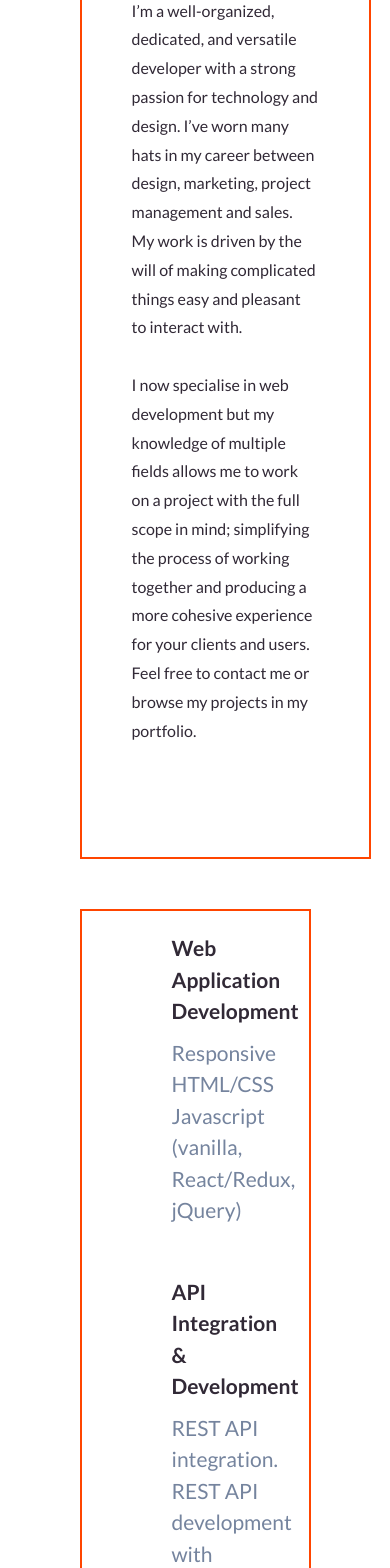
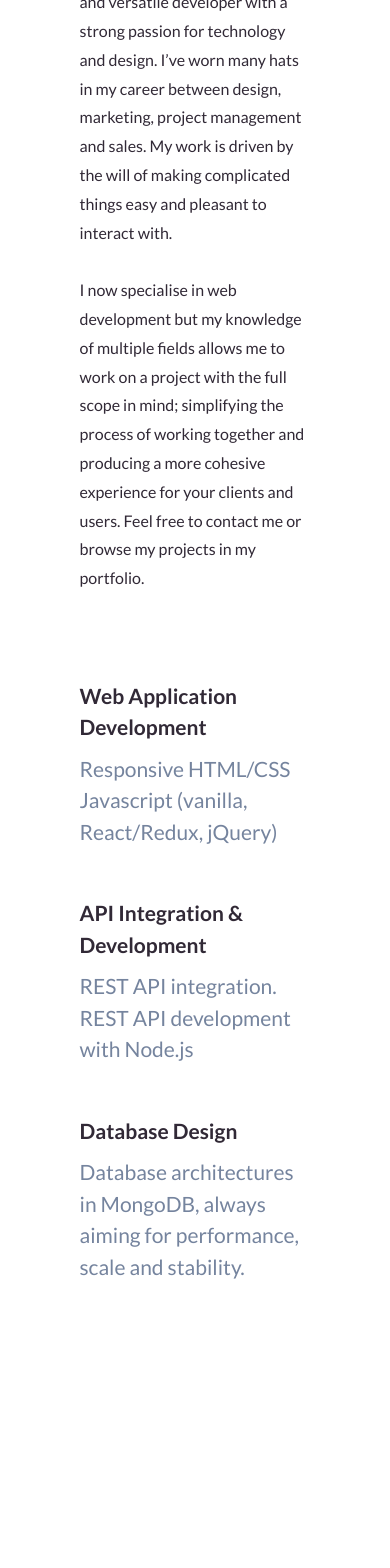
Before and after one commit to torimiller/portfolio, a React (Create React App) app in the folder client/: page /about in a window 390 px wide. Shown: the part 432-2000 px from the top of the page. Built offline with nearby package versions, Linux system fonts and the light colour scheme.

Commit message:
design touchups

```diff
--- a/client/public/index.html
+++ b/client/public/index.html
@@ -27,7 +27,7 @@
       work correctly both with client-side routing and a non-root public URL.
       Learn how to configure a non-root public URL by running `npm run build`.
     -->
-    <title>React App</title>
+    <title>Tori Miller Portfolio</title>
   </head>
   <body>
     <noscript>You need to enable JavaScript to run this app.</noscript>
--- a/client/src/App.css
+++ b/client/src/App.css
@@ -75,7 +75,6 @@ html, body {
 
 @media (max-width: 688px) {
   .nav-wrapper {
-    border: 2px solid green;
     margin: 0px auto;
     display: grid;
     grid-template-columns: 10% 20% 20% 20% 20% 10%;
@@ -196,7 +195,6 @@ html, body {
   }
 
   .about-col-left {
-    border: 2px solid blueviolet;
     grid-column-start: 1;
     grid-column-end: 4;
     grid-row: 1;
@@ -205,7 +203,6 @@ html, body {
   }
 
   .about-col-right {
-    border: 2px solid blueviolet;
     grid-column-start: 1;
     grid-column-end: 4;
     grid-row: 2;
@@ -227,18 +224,21 @@ html, body {
   }
 
   .about-col-left {
-    border: 2px solid orangered;
     grid-column-start: 1;
     grid-column-end: 4;
     grid-row: 1;
-    margin-right: 0px;
+    padding: 0;
   }
 
   .about-col-right {
-    border: 2px solid orangered;
     grid-column-start: 1;
     grid-column-end: 4;
     grid-row: 2;
+    padding: 0;
+  }
+
+  .skills {
+    padding: 0;
   }
 }
 
@@ -432,7 +432,6 @@ html, body {
 
 @media (max-width: 688px) {
   .portfolio-wrapper {
-    border: 2px solid green;
     grid-column-start: 1;
     grid-column-end: 4;
     display: grid;
@@ -552,6 +551,21 @@ html, body {
   line-height: 1.75em;
 }
 
+@media (max-width: 688px) {
+  .contact-wrapper {
+    padding-top: 0;
+  }
+
+  .contact-wrapper > h1 {
+    font-size: 1.5em;
+  }
+
+  .contact-wrapper > p {
+    font-size: 1.2em;
+    line-height: 1.5em;
+  }
+}
+
 /* FOOTER */
 .footer {
   font-family: 'Lato', sans-serif;
```
Also changed, not shown: 22 other files (tests, documents, lock files or other folders).
